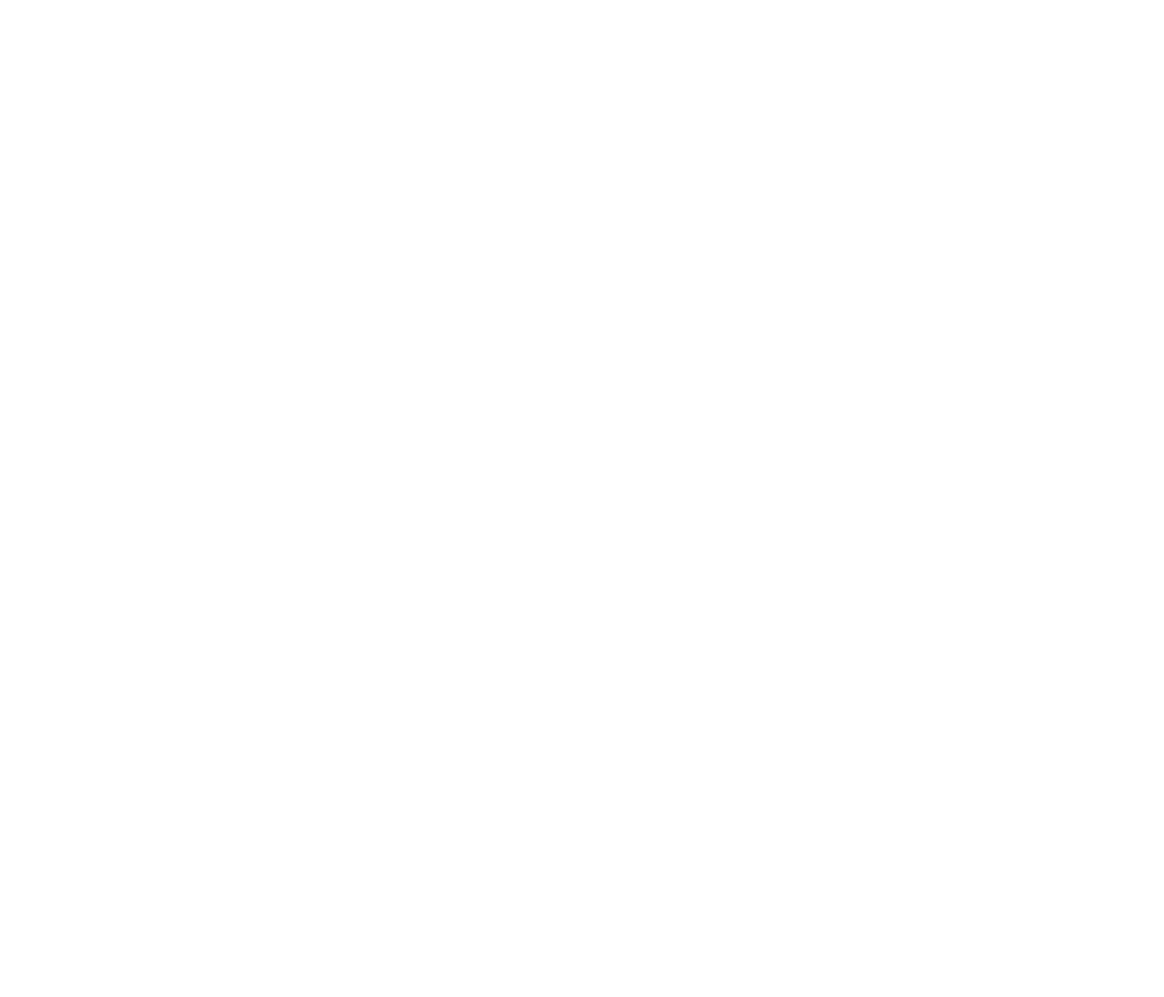
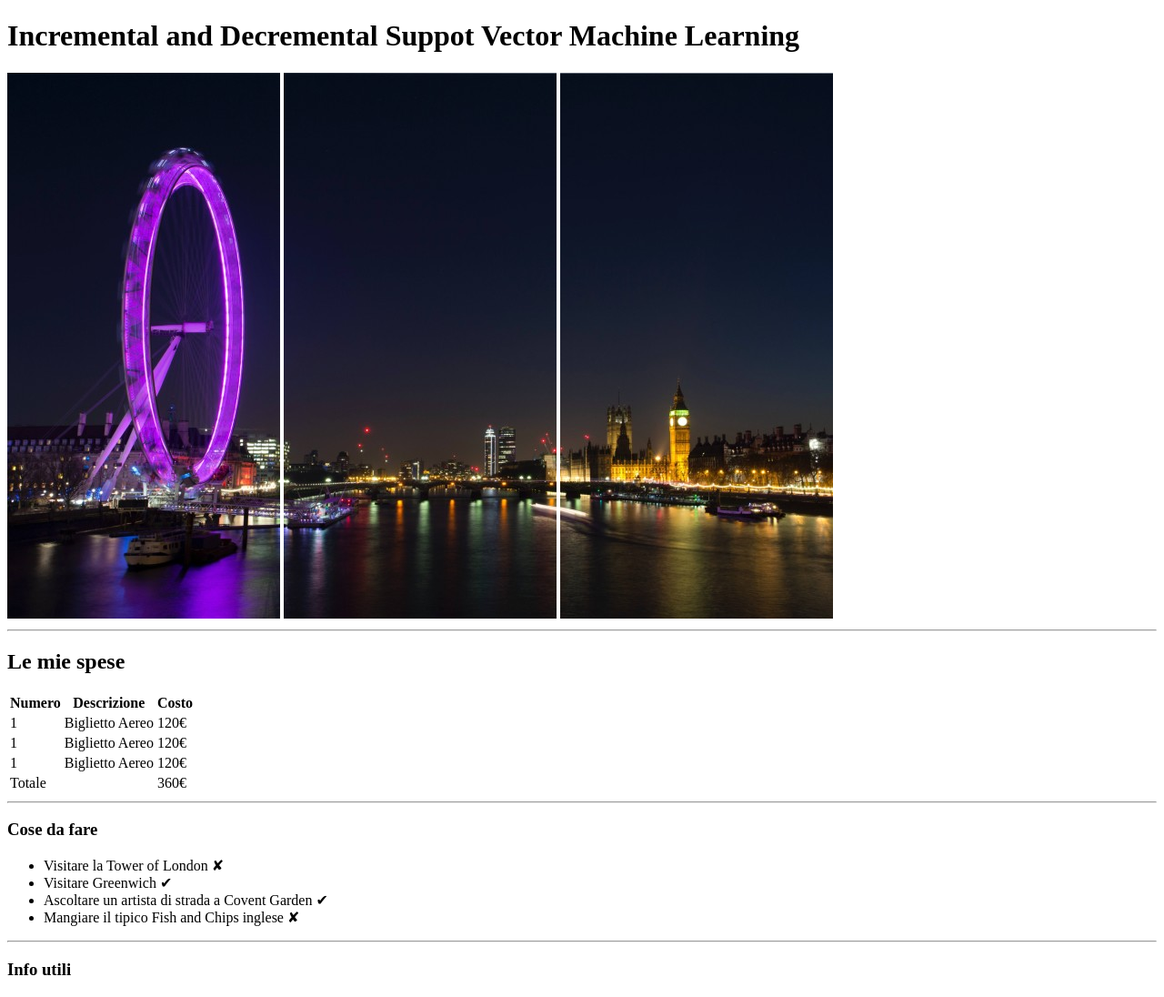
Before and after one commit to iliescumichele/html-london-trip, a plain HTML site: page index.html in a window 1280 px wide. Shown: the whole page at 91% size. Before the commit the page ends 800 px from the top, so only its background shows below. Drawn offline with Linux system fonts and the light colour scheme.

Commit message:
Added a couple of section about "expenses & what to do"

```diff
--- a/index.html
+++ b/index.html
@@ -8,5 +8,77 @@
 </head>
 <body>
 
+  <!-- Titolo principale con immagini-->
+  <header>
+    <h1>Incremental and Decremental Suppot Vector Machine Learning</h1>
+    <img src="img/pexels-bill-emrich-230794-0.jpg" alt="London_Eye_1" title="London Eye">
+    <img src="img/pexels-bill-emrich-230794-1.jpg" alt="London_Eye_2" title="London Eye">
+    <img src="img/pexels-bill-emrich-230794-2.jpg" alt="London_Eye_3" title="London Eye">
+    <hr>
+  </header>
+
+  <main>
+    <!-- sezione riguardo le spese -->
+    <section>
+      <h2>Le mie spese</h2>
+
+      <table>
+        <thead>
+          <tr>
+            <th>Numero</th>
+            <th>Descrizione</th>
+            <th>Costo</th>
+          </tr>
+        </thead>
+
+        <tbody>
+          <tr>
+            <td>1</td>
+            <td>Biglietto Aereo</td>
+            <td>120€</td>
+          </tr>
+          <tr>
+            <td>1</td>
+            <td>Biglietto Aereo</td>
+            <td>120€</td>
+          </tr>
+          <tr>
+            <td>1</td>
+            <td>Biglietto Aereo</td>
+            <td>120€</td>
+          </tr>
+        </tbody>
+
+        <tfoot>
+          <tr>
+            <td colspan="2">Totale</td>
+            <td>360€</td>
+          </tr>
+        </tfoot>
+      </table>
+      <hr>
+    </section>
+
+    <!-- sezione lista di cose da fare -->
+    <section>
+      <h3>Cose da fare</h3>
+      <ul>
+        <li>Visitare la Tower of London &#10008</li>
+        <li>Visitare Greenwich &#10004</li>
+        <li>Ascoltare un artista di strada a Covent Garden &#10004</li>
+        <li>Mangiare il tipico Fish and Chips inglese &#10008</li>
+      </ul>
+      <hr>
+    </section>
+
+    <!-- sezione riguardo info utili come hotel / emergenze -->
+    <section>
+      <h3>Info utili</h3>
+    </section>
+
+
+  </main>
+
+
 </body>
 </html>
```
